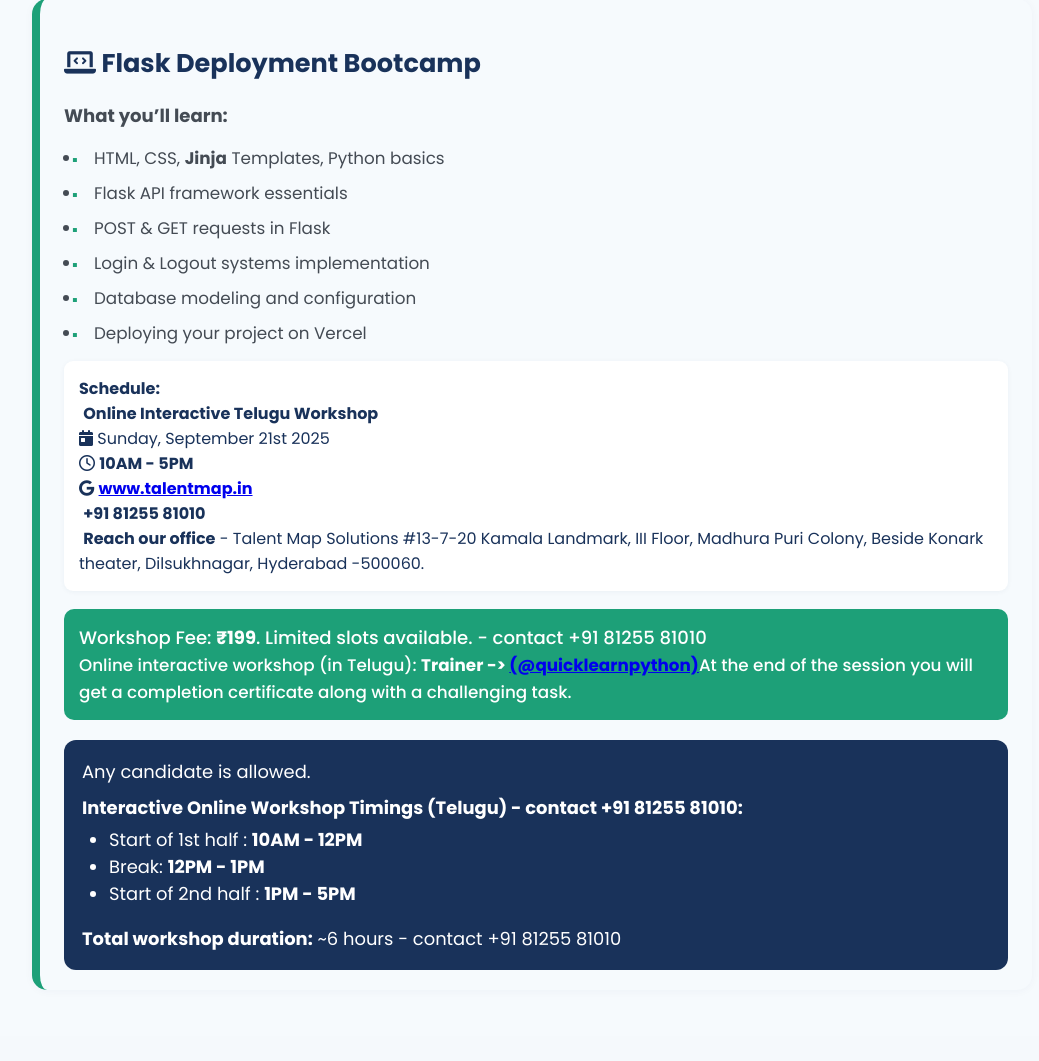
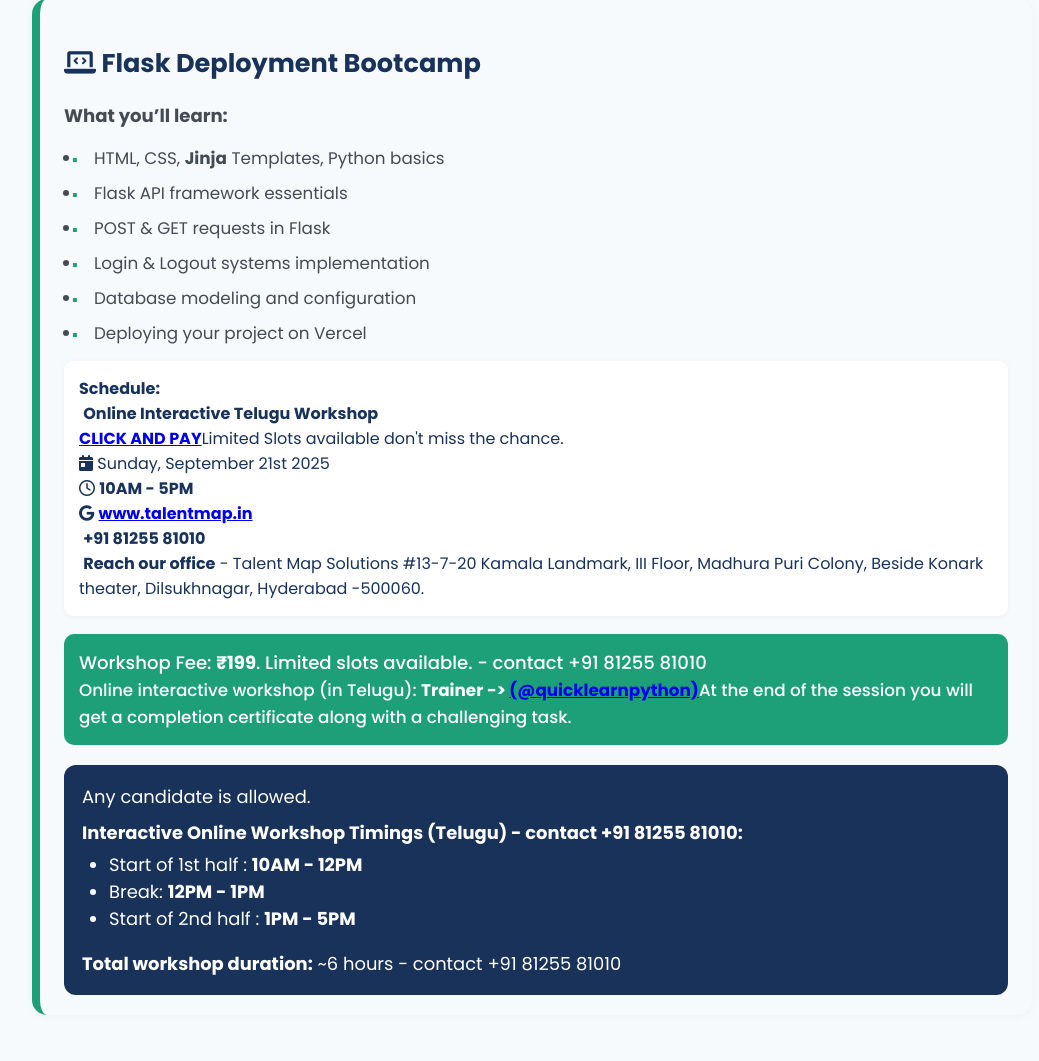
Before and after one commit to talentmapsolutions/TMS_workshop, a Flask app: page /online in a window 1280 px wide. Shown: the part 322-1383 px from the top of the page, without its empty margins (108-1147 px from the left). Before the commit the page ends 1312 px from the top, so only its background shows below. Run offline with Flask 3, Linux system fonts and the light colour scheme.

Commit message:
Update online.html

```diff
--- a/templates/online.html
+++ b/templates/online.html
@@ -218,6 +218,7 @@
             <div class="schedule-block">
                 <b>Schedule:</b><br>
                 <i class="fas fa-online"></i> <b>Online Interactive Telugu Workshop</b><br>
+                <i class="fas fa-online"></i><a href="https://forms.gle/dSEyMqMj4YUBnvc77"><b>CLICK AND PAY</b></a>Limited Slots available don't miss the chance.<br>
                 <i class="fas fa-calendar-day"></i> Sunday, September 21st 2025<br>
                 <i class="far fa-clock"></i> <b>10AM - 5PM</b> <br>
                 <i class="fab fa-google"></i> <a href="https://www.talentmap.in/"><b>www.talentmap.in</b></a><br>
```
